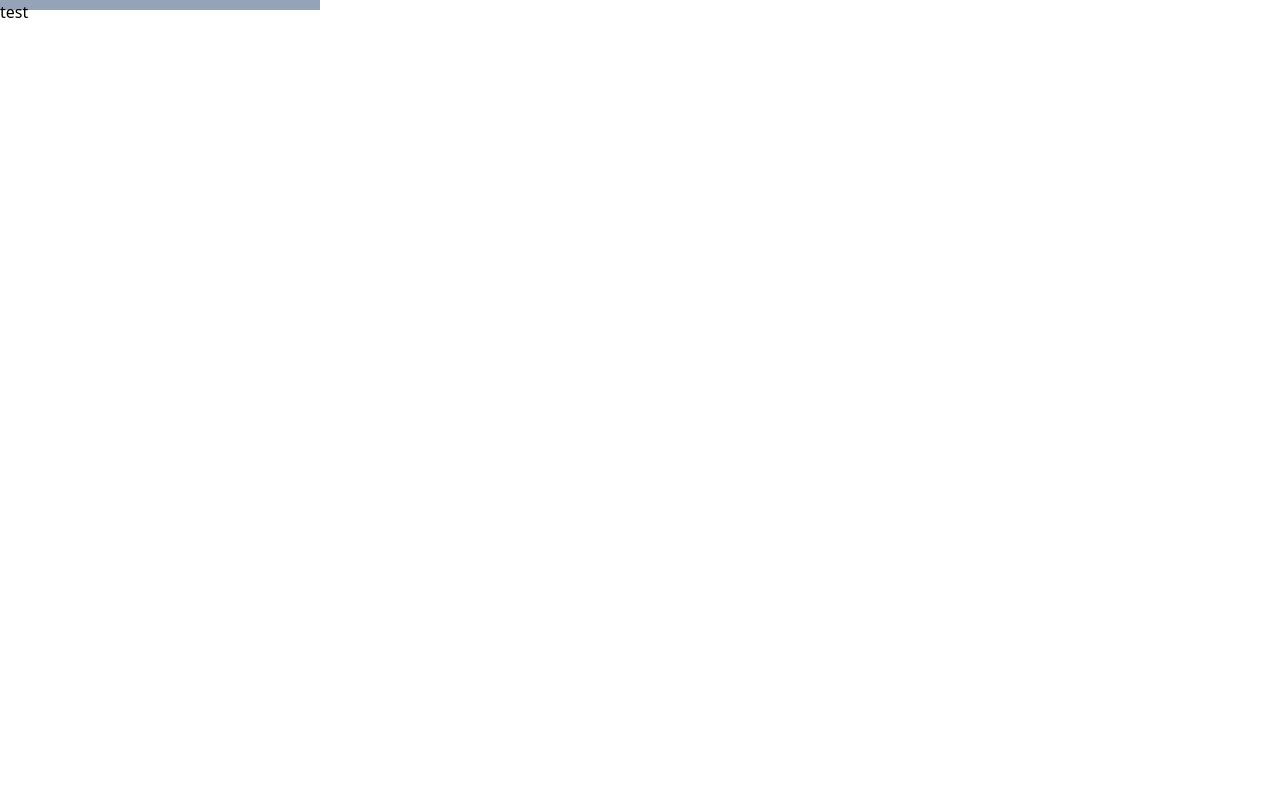
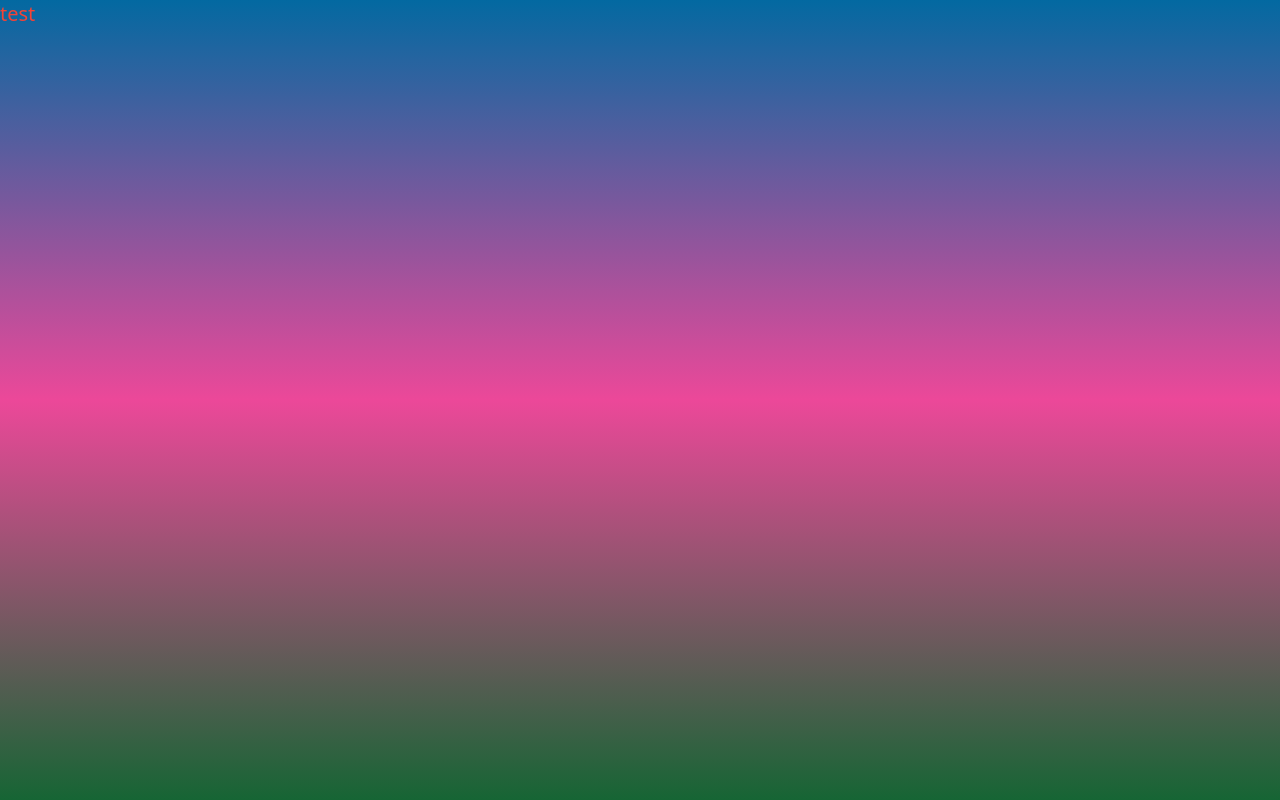
Before and after one commit to muhamash/Dad-Jokes, a React (Create React App) app: page / in a window 1280 px wide. Built offline with nearby package versions, Linux system fonts and the light colour scheme; the HTML template or start-up script is replaced by a standard one.

Commit message:
moving to ui

```diff
--- a/package.json
+++ b/package.json
@@ -10,7 +10,7 @@
     "@types/node": "^16.18.54",
     "@types/react": "^18.2.23",
     "@types/react-dom": "^18.2.8",
-    "antd": "^5.9.3",
+    "antd": "^5.10.1",
     "react": "^18.2.0",
     "react-dom": "^18.2.0",
     "react-scripts": "5.0.1",
--- a/src/App.tsx
+++ b/src/App.tsx
@@ -1,12 +1,15 @@
 import React from 'react';
 import JokeList from './components/JokeList';
+import JokeComponent from './components/JokeComponents';
 
 function App() {
   return (
-    <div>
-      <JokeList/>
-    </div>
-  );
+    <section className='h-screen  w-screen bg-gradient-to-t from-green-800 via-orange-300 to-sky-700 via-pink-500 to-purple-400'>
+      <JokeComponent/>
+
+
+    </section>
+  )
 }
 
 export default App;
--- a/src/components/JokeComponents.tsx
+++ b/src/components/JokeComponents.tsx
@@ -1,4 +1,3 @@
-import React, { Component } from 'react';
 import JokeComponentObject from './types/types';
 
 const jokeComponentObject: JokeComponentObject = {
@@ -17,7 +16,9 @@ const jokeComponentObject: JokeComponentObject = {
     {
         const { emojiList, counter } = this;
         for (let i = 0; i < counter.length; i++) {
-            if (votes === counter[i]) {
+            if ( votes >= counter[i] )
+            {
+                console.log(emojiList[i], typeof(emojiList[i]))
                 return emojiList[i];
             }
         }
@@ -27,8 +28,9 @@ const jokeComponentObject: JokeComponentObject = {
     {
         const { colorList, counter } = this;
         for (let i = 0; i < counter.length; i++) {
-            if ( votes === counter[i] )
+            if ( votes >= counter[i] )
             {
+                console.log(colorList[i], typeof(colorList[i]))
                 return colorList[i];
             }
         }
@@ -36,19 +38,22 @@ const jokeComponentObject: JokeComponentObject = {
     }
 };
 
-export default class JokeComponent extends Component {
-    render() {
-        const votes = 6;
-        const emoji = jokeComponentObject.emojiFunction(votes);
-        const color = jokeComponentObject.colorFunction(votes);
+const  JokeComponent = () =>
+{
+    const votes = 12;
+    const emoji = jokeComponentObject.emojiFunction(votes);
+    const color = jokeComponentObject.colorFunction(votes);
 
-        return (
-            <div>
-                <div className='w-1/4 h-[10px] bg-slate-400'>
-                    <i className={emoji} />
-                    <p className={color}>test</p>
+    return (
+        <div>
+                <div className='w-1/4 h-[10px]'>
+                    <i className='emoji' />
+                    <p className='text-xl' style={{
+                        color: color,
+                    }}>test</p>
                 </div>
-            </div>
+        </div>
         );
-    }
 };
+
+export default JokeComponent;
--- a/src/components/JokeList.tsx
+++ b/src/components/JokeList.tsx
@@ -1,13 +1,9 @@
 import React, { Component } from "react";
 import JokeComponent from "./JokeComponents";
 
-export default class JokeList extends Component
+const JokeList = () =>
 {
-    render(): React.ReactNode {
-        return (
-            <div>
-                <JokeComponent/>
-            </div>
-        )
-    }
-}
+    return;
+};
+
+export default JokeList;
```
Also changed, not shown: 1 other file (tests, documents, lock files or other folders).
